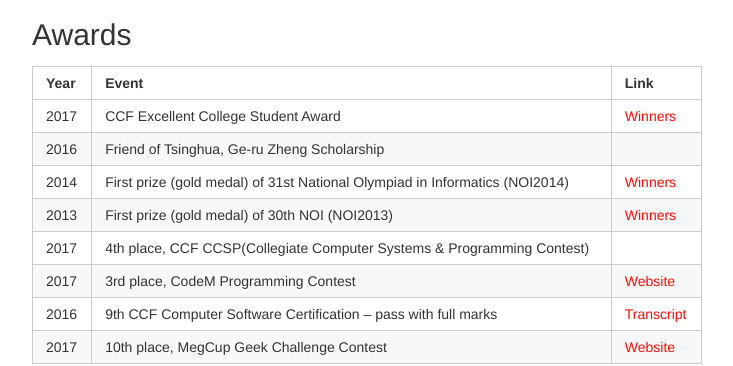
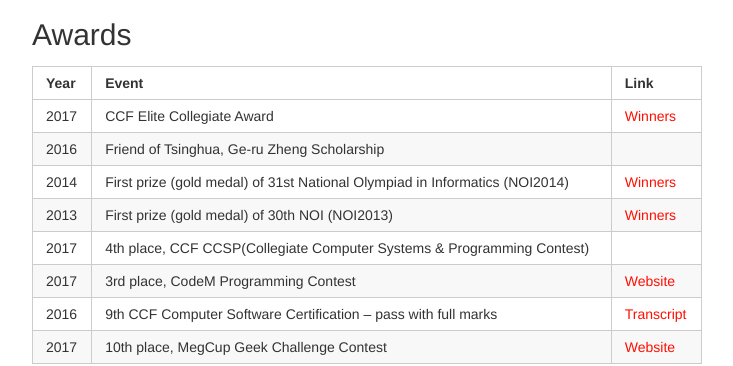
Before and after one commit to ufozgg/ruizhe, a Jekyll site: the page built from en/index.md, in a window 1280 px wide. Shown: the part 280-646 px from the top of the page, without its empty margins (273-1006 px from the left). Built offline with Jekyll 4.4.1, drawn with Linux system fonts in a browser that asks for light colours; comment, search, counter and statistics services are not loaded.

Commit message:
Fix CCF ECA name

```diff
--- a/en/index.md
+++ b/en/index.md
@@ -20,7 +20,7 @@
 
 |Year|Event|Link|
 |-|-|-|
-|2017|CCF Excellent College Student Award|[Winners](http://www.ccf.org.cn/c/2017-07-31/602612.shtml)|
+|2017|CCF Elite Collegiate Award|[Winners](http://www.ccf.org.cn/c/2017-07-31/602612.shtml)|
 |2016|Friend of Tsinghua, Ge-ru Zheng Scholarship||
 |2014|First prize (gold medal) of 31st National Olympiad in Informatics (NOI2014)|[Winners](http://download.noi.cn/T/2014/NOI2014huojiangzhengshi.htm)|
 |2013|First prize (gold medal) of 30th NOI (NOI2013)|[Winners](http://history.ccf.org.cn/resources/1190201776262/noi/CCFNOI2013huojiangmingdan2013-07-25-05_01_17.htm)|
```
